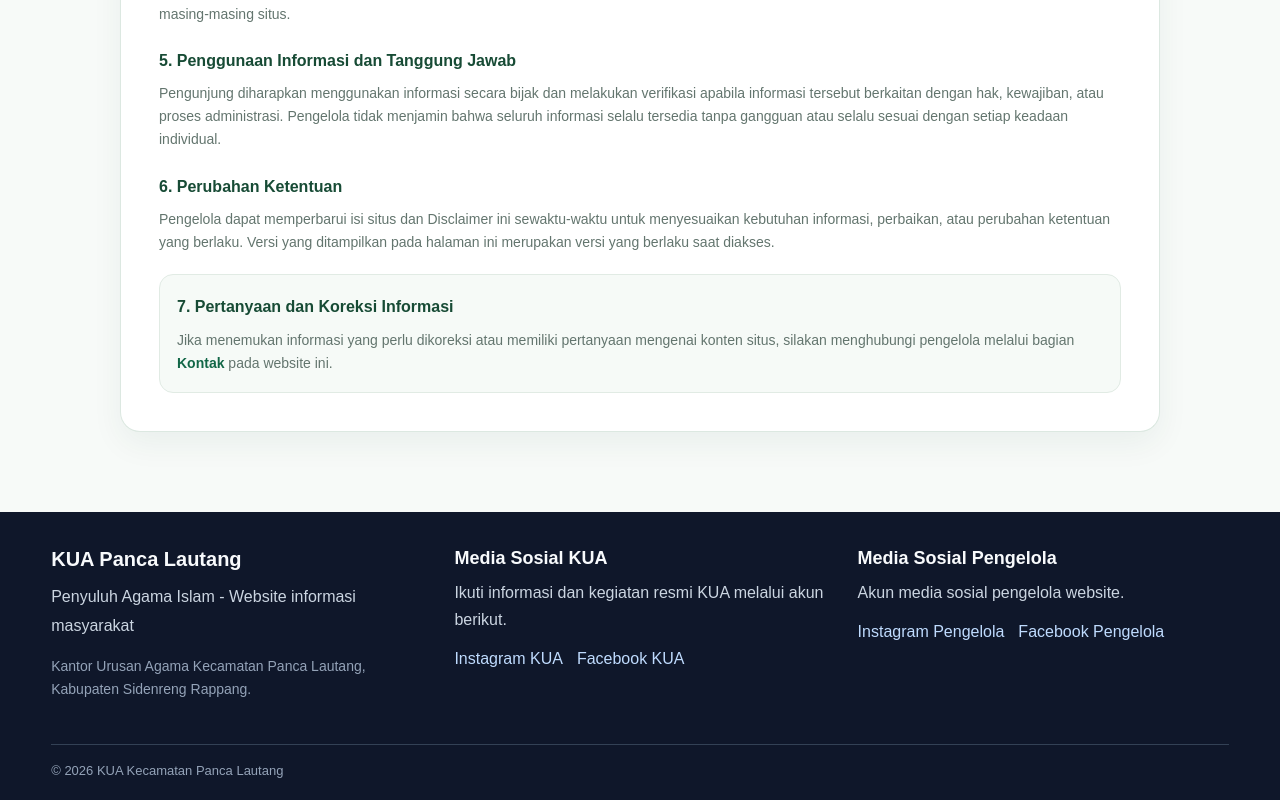
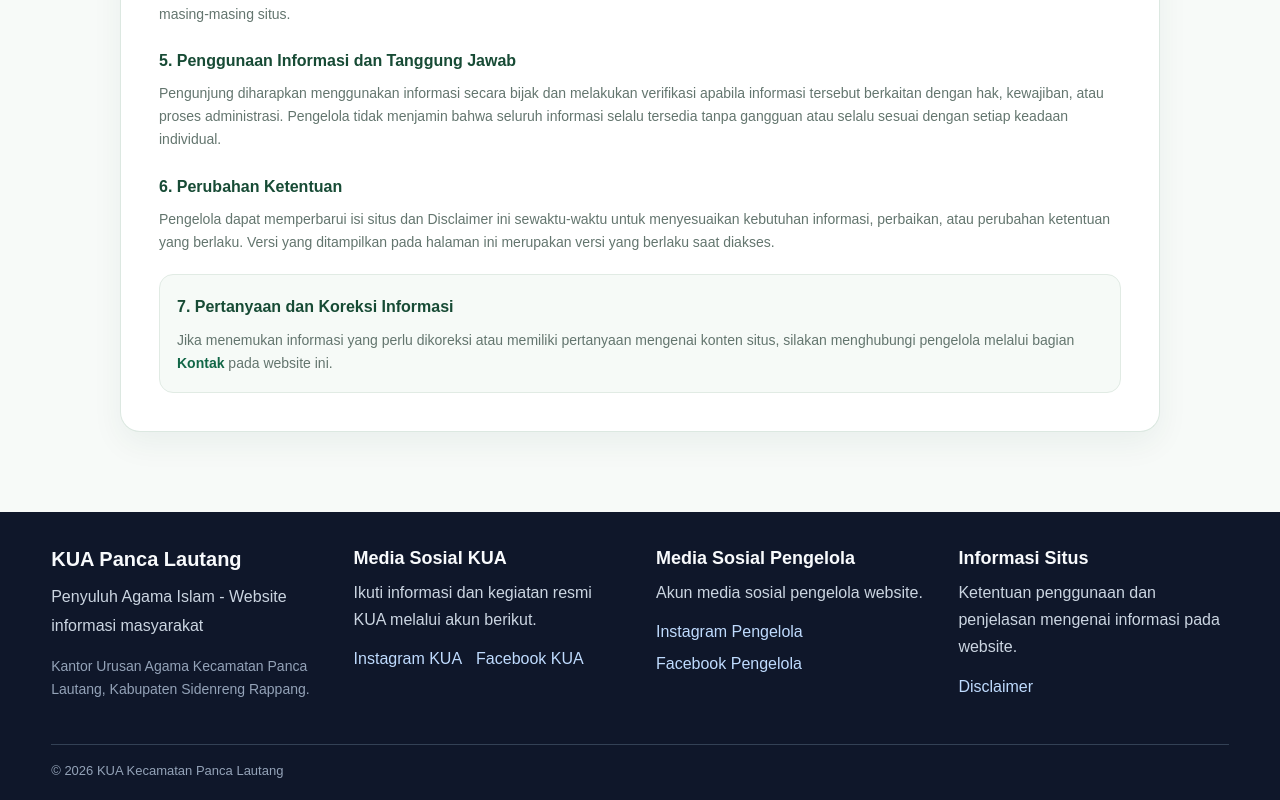
Before and after one commit to suriantosag-cyber/kua-panca-lautang-premium, a Next.js app: page / in a window 1280 px wide. Shown: the part 6286-7086 px from the top of the page. Built offline with nearby package versions, Linux system fonts and the light colour scheme; no server answers; the database is empty.

Commit message:
style: add disclaimer link to site footer

```diff
--- a/app/components/MediaSosialFooter.js
+++ b/app/components/MediaSosialFooter.js
@@ -97,6 +97,17 @@ export default function MediaSosialFooter() {
             </a>
           </div>
         </section>
+        <section style={columnStyle}>
+          <h2 style={{ fontSize: '18px', margin: '0 0 10px' }}>
+            Informasi Situs
+          </h2>
+          <p style={{ color: '#cbd5e1', margin: '0 0 10px', lineHeight: 1.7 }}>
+            Ketentuan penggunaan dan penjelasan mengenai informasi pada website.
+          </p>
+          <a href="/#disclaimer" style={linkStyle}>
+            Disclaimer
+          </a>
+        </section>
       </div>
 
       <div
```
